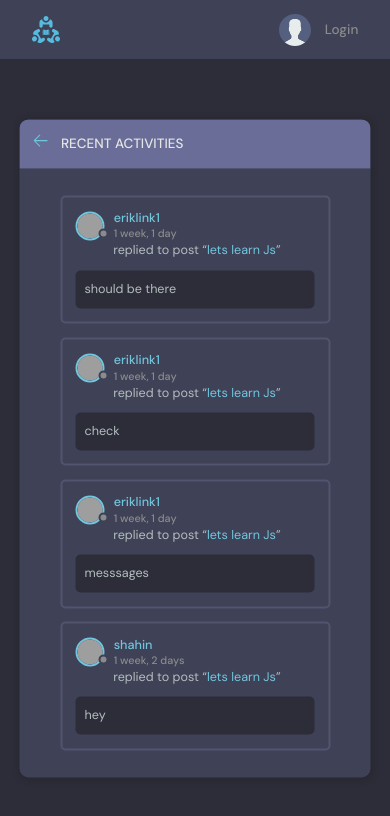
After one commit to SahinS9/studybud, a Django app: page /activity/ in a window 390 px wide. The commit adds this page. Shown: the top 816 px of the page. Run offline with Django 3.2, Linux system fonts and the light colour scheme; data comes from the database, SQL or seed files in the repository; grey boxes are pictures that could not be loaded.

Commit message:
not finished activity page for mobile

```diff
--- /dev/null
+++ b/base/templates/base/activity.html
@@ -0,0 +1,65 @@
+{% extends 'main.html'%}
+
+{% block content %}
+    <main class="layout">
+      <div class="container">
+        <div class="layout__box">
+          <div class="layout__boxHeader">
+            <div class="layout__boxTitle">
+              <a href= "{% url 'home'%}">
+                <svg version="1.1" xmlns="http://www.w3.org/2000/svg" width="32" height="32" viewBox="0 0 32 32">
+                  <title>arrow-left</title>
+                  <path
+                    d="M13.723 2.286l-13.723 13.714 13.719 13.714 1.616-1.611-10.96-10.96h27.625v-2.286h-27.625l10.965-10.965-1.616-1.607z"
+                  ></path>
+                </svg>
+              </a>
+              <h3>Recent Activities</h3>
+            </div>
+          </div>
+
+          <div class="activities-page layout__body">
+
+            {%for message in room_messages%}
+
+            <div class="activities__box">
+              <div class="activities__boxHeader roomListRoom__header">
+                <a href=" {%url 'user-profile' message.user.id %}" class="roomListRoom__author">
+                  <div class="avatar avatar--small">
+                    <img src="https://randomuser.me/api/portraits/women/11.jpg" />
+                  </div>
+                  <p>
+                    {{message.user}}
+                    <span>{{message.created|timesince}}</span>
+                  </p>
+                </a>
+
+                {% if request.user == message.user %}
+                <div class="roomListRoom__actions">
+                  <a href = "{% url 'delete-message' message.id%}">
+                    <svg version="1.1" xmlns="http://www.w3.org/2000/svg" width="32" height="32" viewBox="0 0 32 32">
+                      <title>remove</title>
+                      <path
+                        d="M27.314 6.019l-1.333-1.333-9.98 9.981-9.981-9.981-1.333 1.333 9.981 9.981-9.981 9.98 1.333 1.333 9.981-9.98 9.98 9.98 1.333-1.333-9.98-9.98 9.98-9.981z"
+                      ></path>
+                    </svg>
+                  </a>
+                </div>
+                {%endif%}
+
+            </div>
+
+
+              <div class="activities__boxContent">
+                <p>replied to post “<a href="{% url 'room' message.room.id%}">{{message.room}}</a>”</p>
+                <div class="activities__boxRoomContent">
+                  {{message.body}}
+                </div>
+              </div>
+            </div>
+
+            {%endfor%}
+    </main>
+    {% endblock %}
+
+    <!-- <script src="script.js"></script> -->
--- a/base/templates/base/home.html
+++ b/base/templates/base/home.html
@@ -25,7 +25,7 @@
             </form>
             <div class="mobile-menuItems">
               <a class="btn btn--main btn--pill" href="{%url 'topics'%}">Browse Topics</a>
-              <a class="btn btn--main btn--pill" href="#">Recent Activities</a>
+              <a class="btn btn--main btn--pill" href="{%url 'activity'%}">Recent Activities</a>
             </div>
           </div>
           <div class="roomList__header">
--- a/base/urls.py
+++ b/base/urls.py
@@ -21,5 +21,6 @@ urlpatterns = [
     path('delete-message/<str:pk>', views.deleteMessage, name = 'delete-message'),
     path('update-user/', views.updateUser, name = 'update-user'),
 
-    path('topics/', views.topicsPage, name = 'topics')
+    path('topics/', views.topicsPage, name = 'topics'),
+     path('activity/',views.activityPage, name = 'activity')
 ]
--- a/base/views.py
+++ b/base/views.py
@@ -126,12 +126,12 @@ def topicsPage(request):
 
     return render (request,'base/topics.html',context = context)
 
-def activity(request):
-    activites = Message.objects.all()
+def activityPage(request):
+    activites = Message.objects.all()[0:4]
 
-    context = {'objects': activites}
+    context = {'room_messages': activites}
 
-    return render(request,'base/activiy_component.html', context= context )
+    return render(request,'base/activity.html', context= context )
 
 def room (request,pk):
     room = Room.objects.get(id = pk)
```
